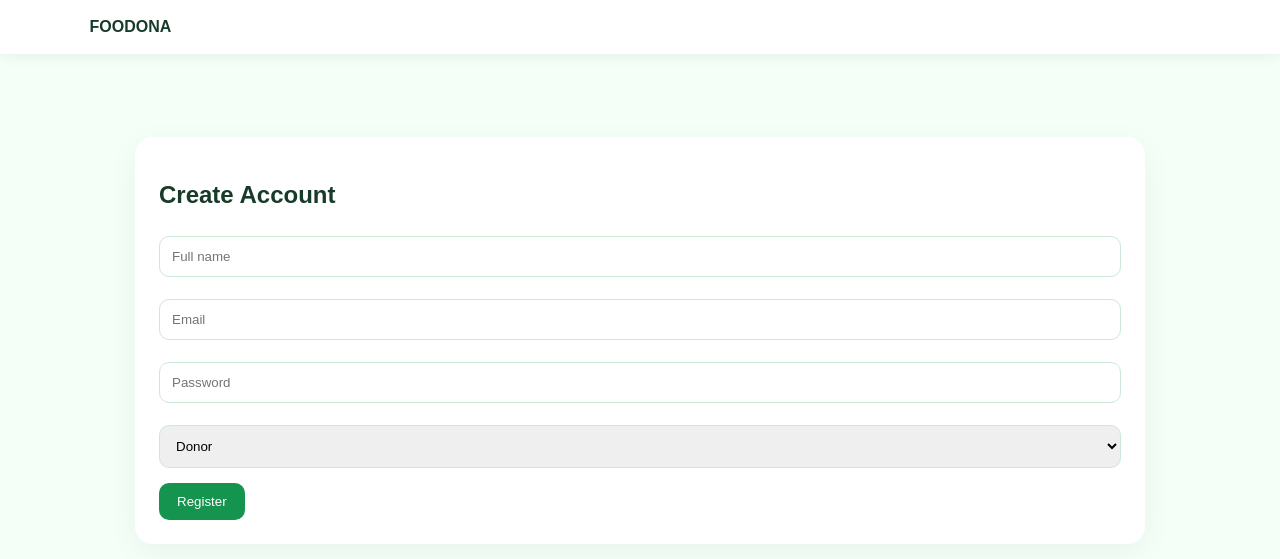
After one commit to shaurya-tiwarii/foodona, a Flask app: page /register in a window 1280 px wide. The commit adds this page. Shown: the top 559 px of the page. Run offline with Flask 3, Linux system fonts and the light colour scheme.

Commit message:
user registration

```diff
--- a/app.py
+++ b/app.py
@@ -39,5 +39,22 @@ def init_db():
 def index():
     return render_template("index.html")
 
+@app.route("/register", methods=["GET","POST"])
+def register():
+    if request.method == "POST":
+        name=request.form["name"].strip(); email=request.form["email"].strip().lower()
+        pw=request.form["password"]; role=request.form["role"]
+        con=db()
+        try:
+            cur=con.execute("INSERT INTO users(name,email,password,role) VALUES(?,?,?,?)",
+                            (name,email,generate_password_hash(pw),role))
+            con.commit()
+            session["user_id"]=cur.lastrowid; session["name"]=name; session["role"]=role
+            return redirect(url_for("dashboard"))
+        except sqlite3.IntegrityError:
+            flash("Email already registered.")
+        finally: con.close()
+    return render_template("register.html")
+
 if __name__=="__main__":
     init_db(); app.run(debug=True)
--- a/templates/index.html
+++ b/templates/index.html
@@ -1 +1 @@
-{% extends "base.html" %}{% block content %}<section class="hero"><h1>Share Food. Cut Waste. Help People.</h1><p>FOODONA connects donors, recipients and NGOs for transparent food distribution.</p><a href="/register"><button>Get Started</button></a></section><div class="container grid"><div class="card"><h3>Donate</h3><p>Register surplus food and choose an NGO.</p></div><div class="card"><h3>Track</h3><p>Follow every donation from pending to delivery.</p></div><div class="card"><h3>Connect</h3><p>Coordinate with recipients and community organizations.</p></div></div>{% endblock %}
+{% extends "base.html" %}{% block content %}<section class="hero"><h1>Share Food. Reduce Waste. Help People.</h1><p>FOODONA connects donors, recipients and NGOs for transparent food distribution.</p><a href="/register"><button>Get Started</button></a></section><div class="container grid"><div class="card"><h3>Donate</h3><p>Register surplus food and choose an NGO.</p></div><div class="card"><h3>Track</h3><p>Follow every donation from pending to delivery.</p></div><div class="card"><h3>Connect</h3><p>Coordinate with recipients and community organizations.</p></div></div>{% endblock %}
--- /dev/null
+++ b/templates/register.html
@@ -0,0 +1 @@
+{% extends "base.html" %}{% block content %}<div class="container"><div class="card"><h2>Create Account</h2><form method="post"><input name="name" placeholder="Full name" required><input name="email" type="email" placeholder="Email" required><input name="password" type="password" placeholder="Password" required><select name="role"><option>Donor</option><option>Recipient</option></select><button>Register</button></form></div></div>{% endblock %}
```
